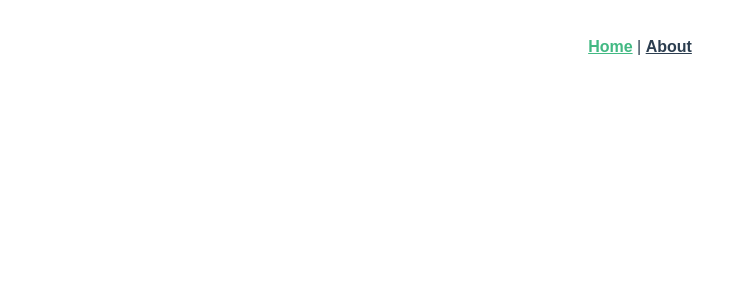
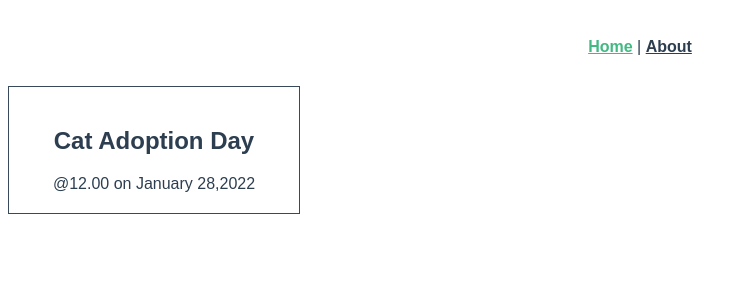
Before and after one commit to saran1185a/Event-Compobase-, a Vue app in the folder Lab2/: page / in a window 1280 px wide. Shown: the top 300 px of the page, without its empty margins (0-747 px from the left). Built offline with nearby package versions, Linux system fonts and the light colour scheme.

Commit message:
Update HomeViews(Q7)

```diff
--- a/Lab2/src/views/HomeView.vue
+++ b/Lab2/src/views/HomeView.vue
@@ -1,5 +1,9 @@
-<script setup lang="ts"></script>
+<script setup lang="ts">
+import EventCard from '@/components/EventCard.vue';
+</script>
 
 <template>
-  <div class="home"></div>
+  <div class="home">
+    <EventCard />
+  </div>
 </template>
```
